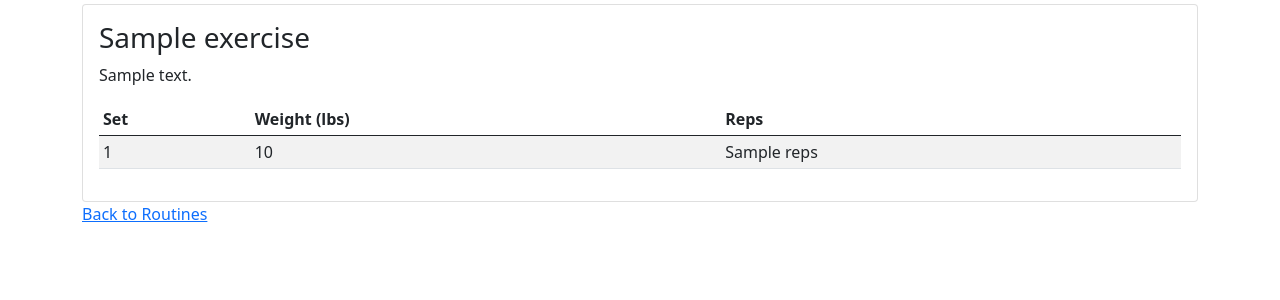
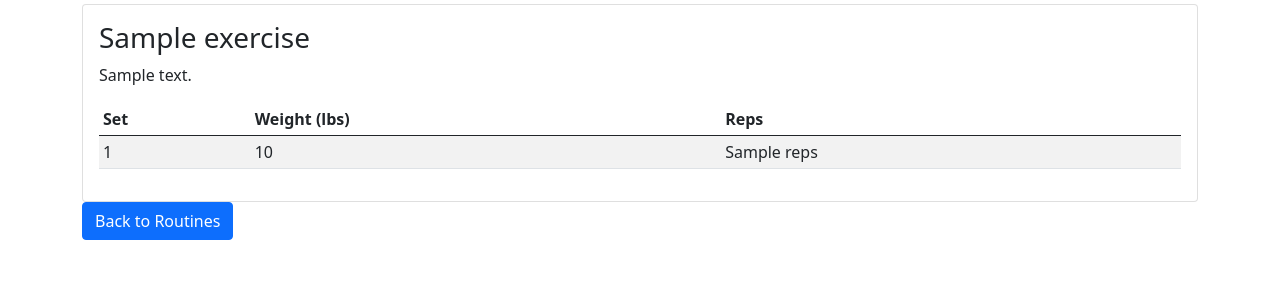
Before and after one commit to wwinslade/lift-tracker, a Django app: template lifttrak/templates/workout_template_detail.html in a window 1280 px wide. Shown: the part 148-448 px from the top of the page. Run offline with Django 4.2, Linux system fonts and the light colour scheme; the template is opened without the code that fills it: most values are stand-ins (such as "Sample title", 1, 10 or a date in 2020).

Commit message:
Changes back to routines link from text to a button

```diff
--- a/lifttrak/templates/workout_template_detail.html
+++ b/lifttrak/templates/workout_template_detail.html
@@ -49,6 +49,6 @@
 </div>
 
 
-<a href="{% url 'routines' %}">Back to Routines</a>
+<a href="{% url 'routines' %}" class="btn btn-primary bg-primary">Back to Routines</a>
 
 {% endblock %}
```
